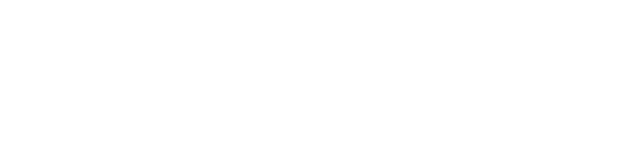
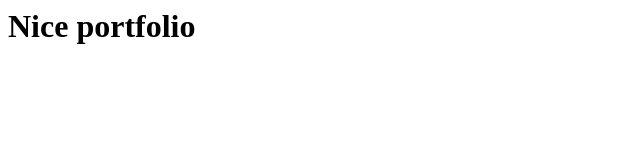
Before and after one commit to dgojkoski/crap-portfolio-, a plain HTML site: page index.html in a window 1280 px wide. Shown: the whole page, without its empty margins (0-640 px from the left). Drawn offline with Linux system fonts and the light colour scheme.

Commit message:
added index file

```diff
--- a/index.html
+++ b/index.html
@@ -4,6 +4,6 @@
         <title>crap portfolio</title>
     </head>
     <body>
-
+        <h1>Nice portfolio</h1>
     </body>
 </html>
```
